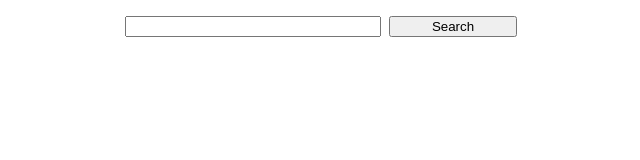
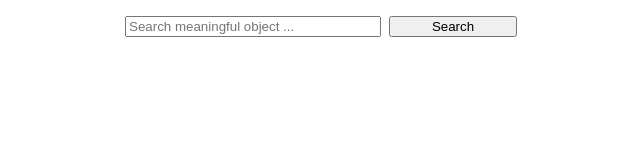
Before and after one commit to Duk3-mj/assignment-dominant-color, a React (Create React App) app: page / in a window 1280 px wide. Shown: the top 160 px of the page, without its empty margins (319-959 px from the left). Built offline with nearby package versions, Linux system fonts and the light colour scheme.

Commit message:
placeholder added

```diff
--- a/src/component/ImageExtractor.js
+++ b/src/component/ImageExtractor.js
@@ -23,8 +23,8 @@ const ImageExtractor = (props) => {
     return (
         <div>
             <div style={{display:"grid" ,gridTemplateColumns:"20% 10%",  gridGap:"0.5rem", justifyContent:"center" ,paddingTop:"1rem"}}>
-            <input type="text" value={textentered} onChange={(e) => setTextEntered(e.target.value)}></input>
-            <button onClick={searchPhotos}>Search</button>
+            <input type="text" placeholder="Search meaningful object ..." value={textentered} onChange={(e) => setTextEntered(e.target.value)}></input>
+            <button style={{whiteSpace:"normal"}}onClick={searchPhotos}>Search</button>
             </div>
             <div style={{display:"flex", justifyContent:"center" , paddingBottom:"1rem"}}>
             <img   src={imageUrl}></img>
```
